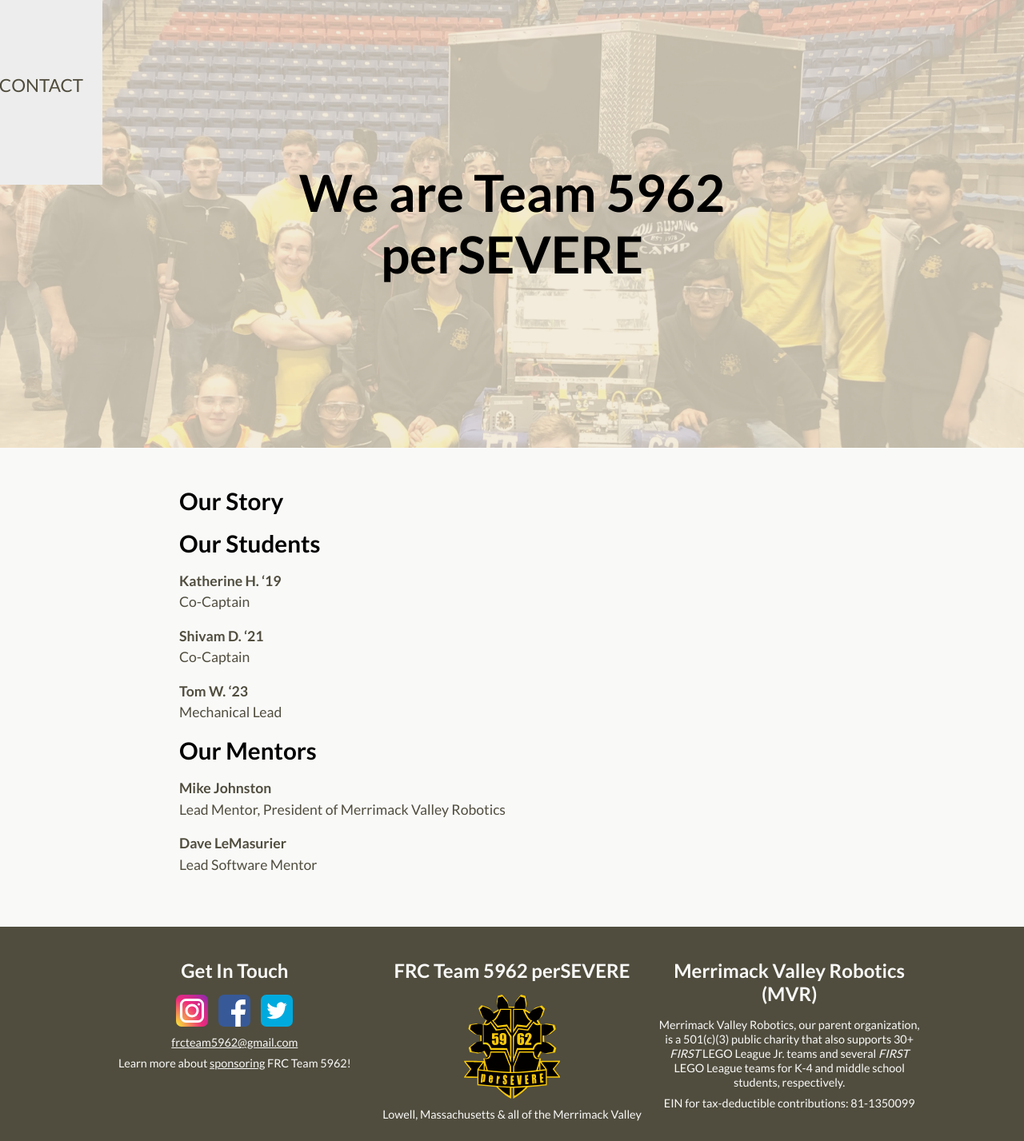
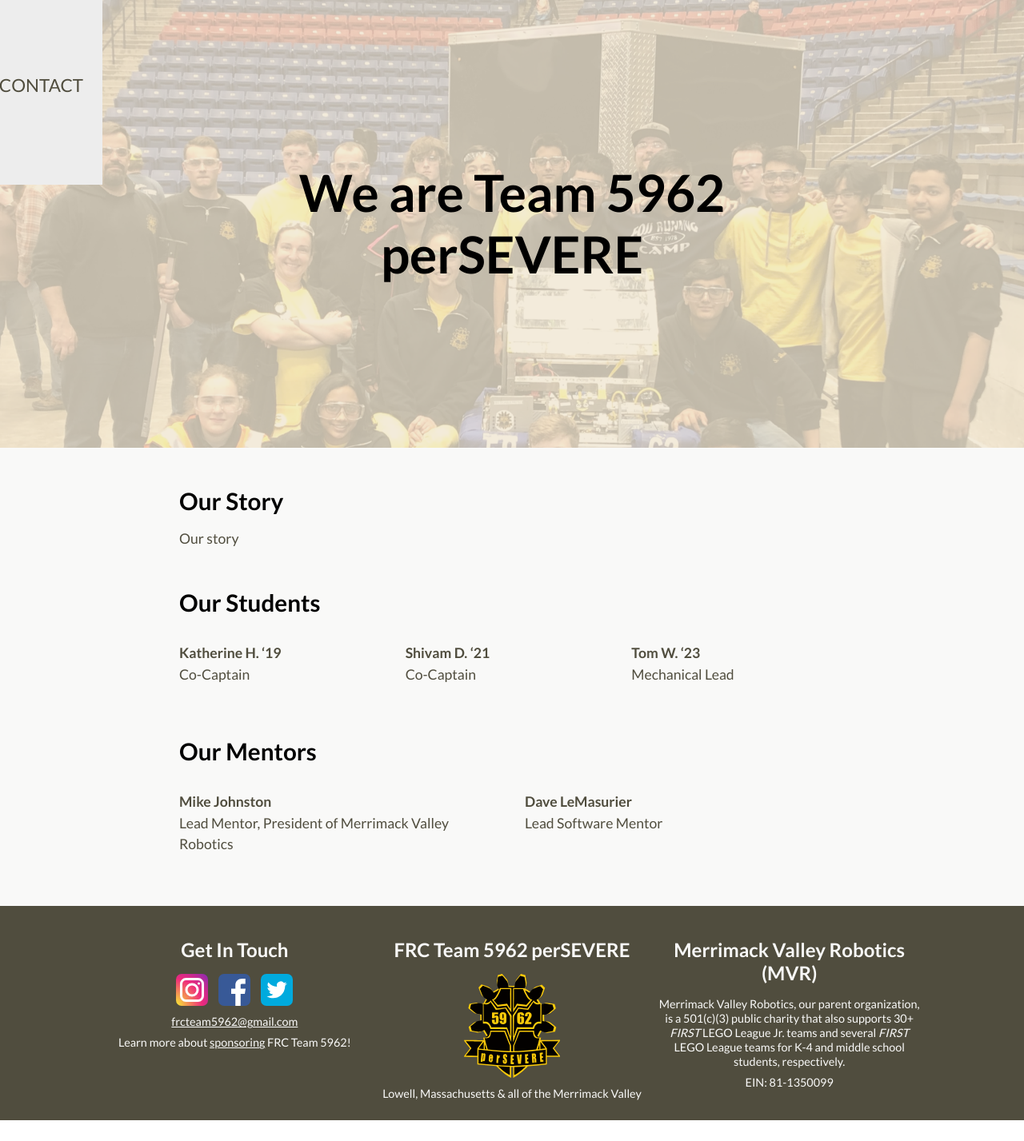
Before and after one commit to perSEVERE-5962/frc5962, a Jekyll site: the page built from about.md, in a window 1280 px wide. Shown: the whole page at 80% size. Built offline with Jekyll 4.4.1, drawn with Linux system fonts in a browser that asks for light colours; after the commit the page ends 1401 px from its top, so only the background shows below that.

Commit message:
Reformat About page and add content to News page

```diff
--- a/_config.yml
+++ b/_config.yml
@@ -33,6 +33,7 @@ defaults:
     name:
     role:
     grad-year:
+permalink: /news/:title
 description: Team 5962, also known as perSEVERE, is a FIRST Robotics Competition (FRC)
   team from Lowell, Massachusetts. Since our rookie season in 2016, we've welcomed
   middle and high school students from the Merrimack Valley and bring STEM to our
--- a/_includes/foot.html
+++ b/_includes/foot.html
@@ -26,7 +26,7 @@
 
                 <p>Merrimack Valley Robotics, our parent organization, is a 501(c)(3) public charity that also supports 30+ <i>FIRST</i> LEGO League Jr. teams and several <i>FIRST</i> LEGO League teams for K-4 and middle school students, respectively.</p>
 
-                <p>EIN for tax-deductible contributions: 81-1350099</p>
+                <p>EIN: 81-1350099</p>
             </div>
         </footer>
 
--- a/about.md
+++ b/about.md
@@ -2,24 +2,30 @@
 title: About
 hero-img-url: "/media/unh.jpg"
 hero-title: We are Team 5962 <br>perSEVERE
-story:
+story: Our story
 ---
 
 ## Our Story
 
-
+<article markdown="1">
+{{ page.story }}
+</article>
 
 ## Our Students
 
+<article class="grid three-columns" markdown="1">
 {% for student in site.students %}
 **{{ student.name }}{% if student.grad-year %} '{{ student.grad-year | slice: 2, 2 }}{% endif %}**
 <br>{% if student.role %}{{ student.role }}{% endif %}
 {% endfor %}
+</article>
 
 ## Our Mentors
 
+<article class="grid two-columns" markdown="1">
 {% assign ordered_mentors = site.mentors | sort: "order_number" %}
 {% for mentor in ordered_mentors %}
 **{{ mentor.name }}**
 <br>{% if mentor.role %}{{ mentor.role }}{% endif %}
 {% endfor %}
+</article>
--- a/news.html
+++ /dev/null
@@ -1,5 +0,0 @@
----
-title: News
----
-
-5962 news!
```
Also changed, not shown: news.md (added, +10 -0 lines).
